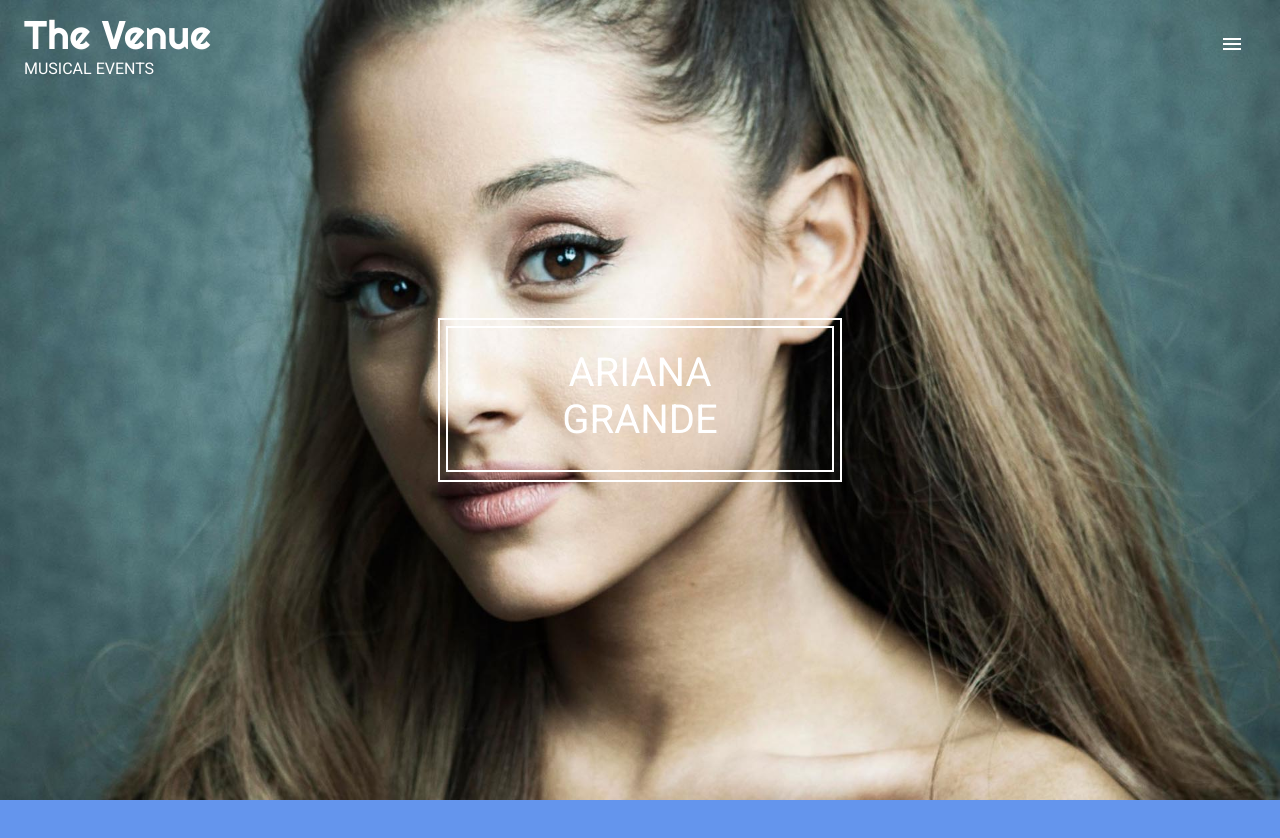
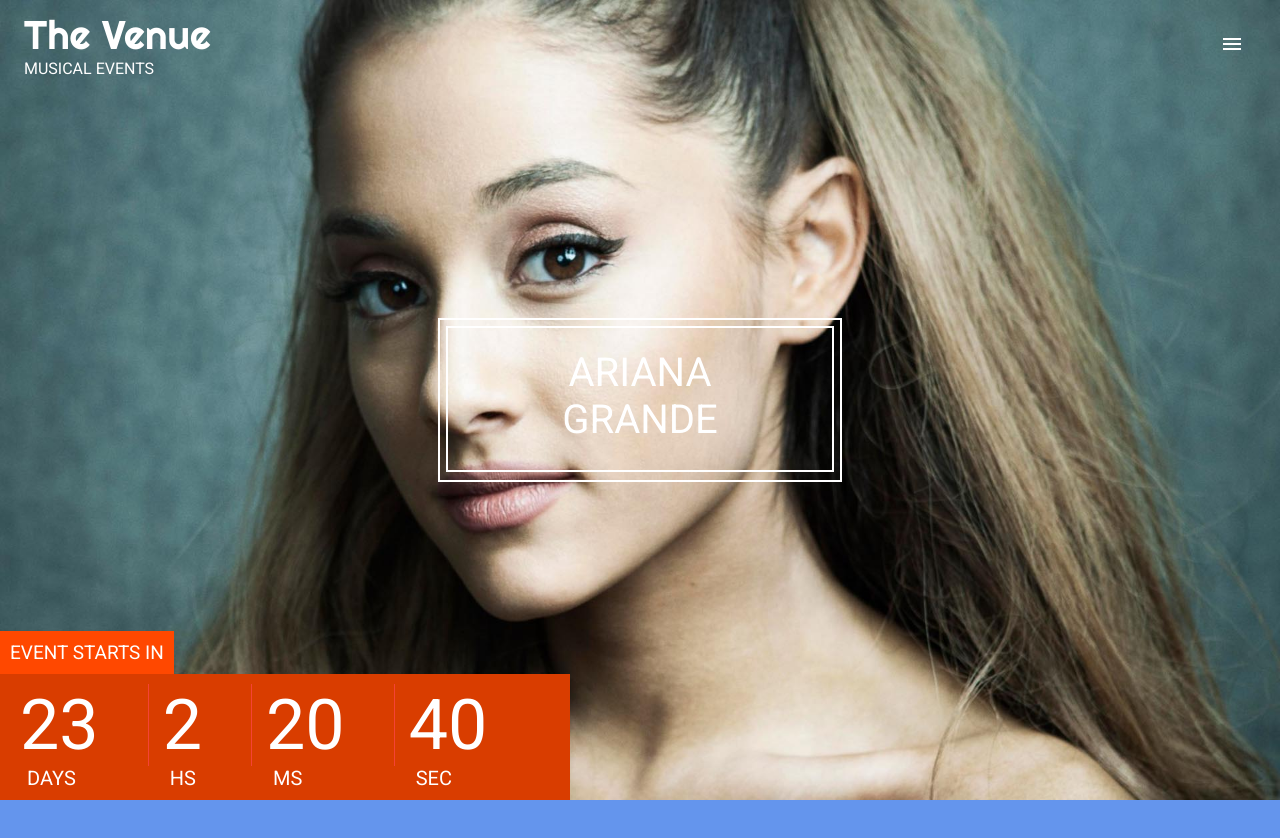
Before and after one commit to Bluesman66/react-the-venue, a React (Create React App) app: page / in a window 1280 px wide. Shown: the top 838 px of the page. Built offline with nearby package versions, Linux system fonts and the light colour scheme.

Commit message:
014 Adding a countdown

```diff
--- a/src/components/featured/featured.js
+++ b/src/components/featured/featured.js
@@ -1,5 +1,6 @@
 import Carrousel from './carrousel';
 import React from 'react';
+import TimeUntil from './time-until';
 
 const Featured = () => {
 	return (
@@ -8,6 +9,7 @@
 			<div className="artist_name">
 				<div className="wrapper">Ariana Grande</div>
 			</div>
+			<TimeUntil />
 		</div>
 	);
 };
--- a/src/components/featured/index.js
+++ b/src/components/featured/index.js
@@ -1,4 +1,5 @@
 import Carrousel from './carrousel';
 import Featured from './featured';
+import TimeUntil from './time-until';
 
-export { Featured, Carrousel };
+export { Featured, Carrousel, TimeUntil };
--- /dev/null
+++ b/src/components/featured/time-until.js
@@ -0,0 +1,32 @@
+import React from 'react';
+import Slide from 'react-reveal/Slide';
+
+const TimeUntil = () => {
+	return (
+		<Slide left delay={1000}>
+			<div className="countdown_wrapper">
+				<div className="countdown_top">Event starts in</div>
+				<div className="countdown_bottom">
+					<div className="countdown_item">
+						<div className="countdown_time">23</div>
+						<div className="countdown_tag">Days</div>
+					</div>
+					<div className="countdown_item">
+						<div className="countdown_time">2</div>
+						<div className="countdown_tag">Hs</div>
+					</div>
+					<div className="countdown_item">
+						<div className="countdown_time">20</div>
+						<div className="countdown_tag">Ms</div>
+					</div>
+					<div className="countdown_item">
+						<div className="countdown_time">40</div>
+						<div className="countdown_tag">Sec</div>
+					</div>
+				</div>
+			</div>
+		</Slide>
+	);
+};
+
+export default TimeUntil;
```
